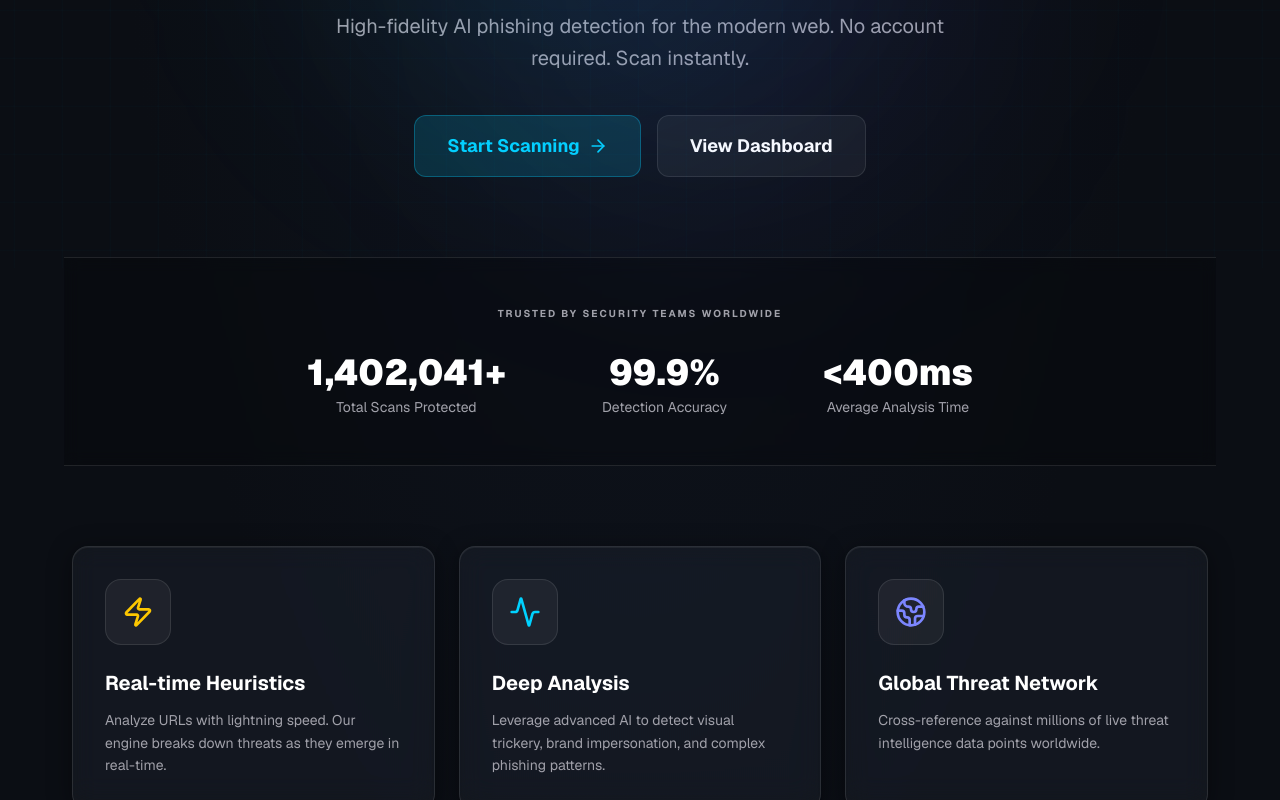
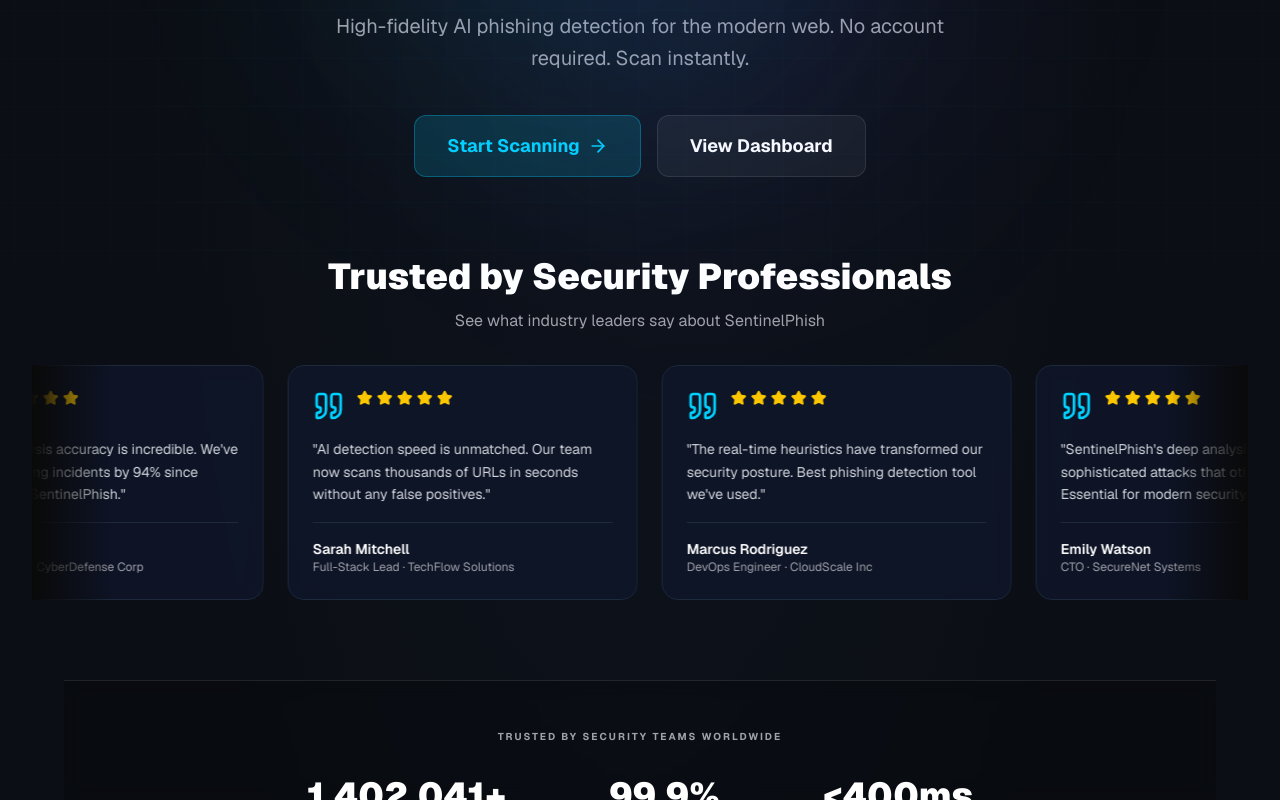
Before and after one commit to kientndev/sentinel-phish-ai, a Next.js app: page / in a window 1280 px wide. Shown: the part 532-1332 px from the top of the page. Built offline with nearby package versions, Linux system fonts and the light colour scheme; no server answers.

Commit message:
committed

```diff
--- a/src/app/globals.css
+++ b/src/app/globals.css
@@ -174,3 +174,23 @@
 ::-webkit-scrollbar-thumb:hover {
   background: rgba(0, 210, 255, 0.3);
 }
+
+/* ============================================
+   MARQUEE ANIMATION
+   ============================================ */
+@keyframes marquee {
+  0% {
+    transform: translateX(0);
+  }
+  100% {
+    transform: translateX(-50%);
+  }
+}
+
+.animate-marquee {
+  animation: marquee 30s linear infinite;
+}
+
+.animate-marquee:hover {
+  animation-play-state: paused;
+}
--- a/src/app/page.tsx
+++ b/src/app/page.tsx
@@ -3,6 +3,7 @@
 import Link from "next/link";
 import { ShieldAlert, Zap, Globe2, Activity, ArrowRight, Lock } from "lucide-react";
 import { motion } from "framer-motion";
+import CustomerTestimonials from "@/components/CustomerTestimonials";
 
 const features = [
   {
@@ -82,6 +83,9 @@
         </div>
       </motion.section>
 
+      {/* ── Customer Testimonials ─────────────────────────────── */}
+      <CustomerTestimonials />
+
       {/* ── Social Proof ──────────────────────────────────────── */}
       <motion.div
         initial={{ opacity: 0 }}
--- /dev/null
+++ b/src/components/CustomerTestimonials.tsx
@@ -0,0 +1,124 @@
+"use client";
+
+import { motion } from "framer-motion";
+import { Quote, Star } from "lucide-react";
+
+const testimonials = [
+  {
+    name: "Alex Chen",
+    title: "Security Analyst",
+    company: "CyberDefense Corp",
+    feedback: "The URL analysis accuracy is incredible. We've reduced phishing incidents by 94% since implementing SentinelPhish.",
+    rating: 5,
+  },
+  {
+    name: "Sarah Mitchell",
+    title: "Full-Stack Lead",
+    company: "TechFlow Solutions",
+    feedback: "AI detection speed is unmatched. Our team now scans thousands of URLs in seconds without any false positives.",
+    rating: 5,
+  },
+  {
+    name: "Marcus Rodriguez",
+    title: "DevOps Engineer",
+    company: "CloudScale Inc",
+    feedback: "The real-time heuristics have transformed our security posture. Best phishing detection tool we've used.",
+    rating: 5,
+  },
+  {
+    name: "Emily Watson",
+    title: "CTO",
+    company: "SecureNet Systems",
+    feedback: "SentinelPhish's deep analysis catches sophisticated attacks that other tools miss. Essential for modern security.",
+    rating: 5,
+  },
+  {
+    name: "James Park",
+    title: "Security Architect",
+    company: "Fortress Technologies",
+    feedback: "Integration was seamless and the detection accuracy is phenomenal. Our security team trusts it completely.",
+    rating: 5,
+  },
+  {
+    name: "Linda Thompson",
+    title: "Engineering Manager",
+    company: "DataGuard Inc",
+    feedback: "The AI detection speed allows us to protect our users in real-time. Outstanding tool for any organization.",
+    rating: 5,
+  },
+  {
+    name: "David Kim",
+    title: "Senior Developer",
+    company: "ShieldTech Solutions",
+    feedback: "We've tested many phishing detectors, but SentinelPhish's accuracy and speed are in a league of their own.",
+    rating: 5,
+  },
+  {
+    name: "Rachel Green",
+    title: "IT Security Lead",
+    company: "ProtectEdge Systems",
+    feedback: "The global threat network integration provides comprehensive coverage. Highly recommend for enterprise security.",
+    rating: 5,
+  },
+];
+
+export default function CustomerTestimonials() {
+  return (
+    <section className="w-full max-w-7xl mx-auto mb-20 px-4">
+      <motion.div
+        initial={{ opacity: 0, y: 20 }}
+        animate={{ opacity: 1, y: 0 }}
+        transition={{ duration: 0.6 }}
+        className="text-center mb-8"
+      >
+        <h2 className="text-3xl md:text-4xl font-black text-white mb-3">
+          Trusted by Security Professionals
+        </h2>
+        <p className="text-[#a1a1aa] text-sm md:text-base">
+          See what industry leaders say about SentinelPhish
+        </p>
+      </motion.div>
+
+      {/* Infinite Scrolling Marquee */}
+      <div className="relative overflow-hidden">
+        <div className="flex gap-6 animate-marquee">
+          {[...testimonials, ...testimonials].map((testimonial, index) => (
+            <motion.div
+              key={`${testimonial.name}-${index}`}
+              initial={{ opacity: 0, scale: 0.9 }}
+              animate={{ opacity: 1, scale: 1 }}
+              transition={{ delay: index * 0.05 }}
+              className="flex-shrink-0 w-[300px] md:w-[350px] bg-slate-900/80 backdrop-blur-sm border border-slate-800 rounded-2xl p-6 hover:border-slate-700 transition-all duration-300"
+            >
+              <div className="flex items-start gap-3 mb-4">
+                <Quote className="w-8 h-8 text-[#00d2ff] flex-shrink-0" />
+                <div className="flex gap-1">
+                  {[...Array(testimonial.rating)].map((_, i) => (
+                    <Star key={i} className="w-4 h-4 fill-yellow-400 text-yellow-400" />
+                  ))}
+                </div>
+              </div>
+
+              <p className="text-gray-300 text-sm leading-relaxed mb-4">
+                "{testimonial.feedback}"
+              </p>
+
+              <div className="border-t border-slate-800 pt-4">
+                <div className="text-white font-semibold text-sm">
+                  {testimonial.name}
+                </div>
+                <div className="text-[#a1a1aa] text-xs">
+                  {testimonial.title} · {testimonial.company}
+                </div>
+              </div>
+            </motion.div>
+          ))}
+        </div>
+
+        {/* Gradient fade effect on edges */}
+        <div className="absolute inset-y-0 left-0 w-20 bg-gradient-to-r from-[#0a0a0a] to-transparent pointer-events-none" />
+        <div className="absolute inset-y-0 right-0 w-20 bg-gradient-to-l from-[#0a0a0a] to-transparent pointer-events-none" />
+      </div>
+    </section>
+  );
+}
```
Also changed, not shown: 2 other files (tests, documents, lock files or other folders).
